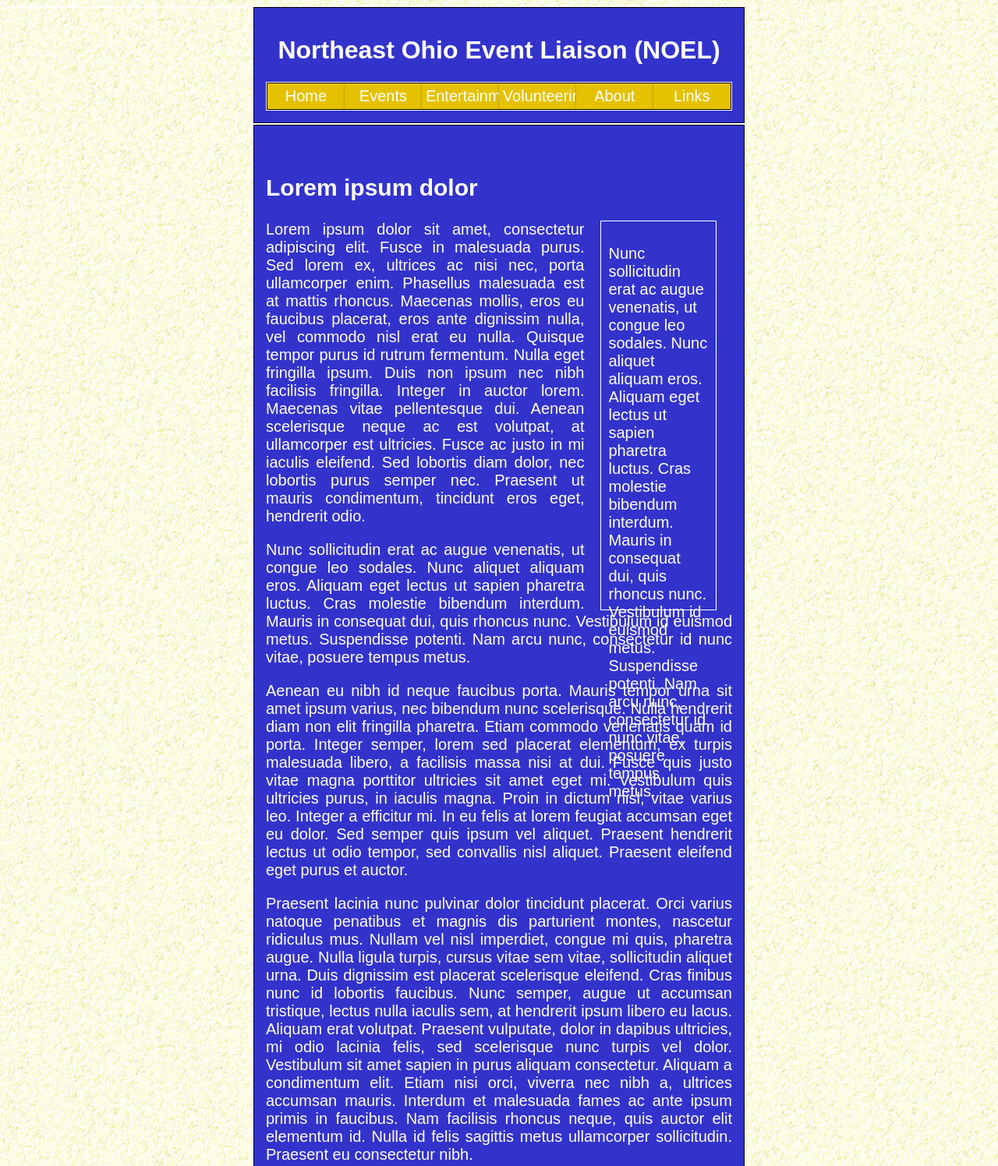
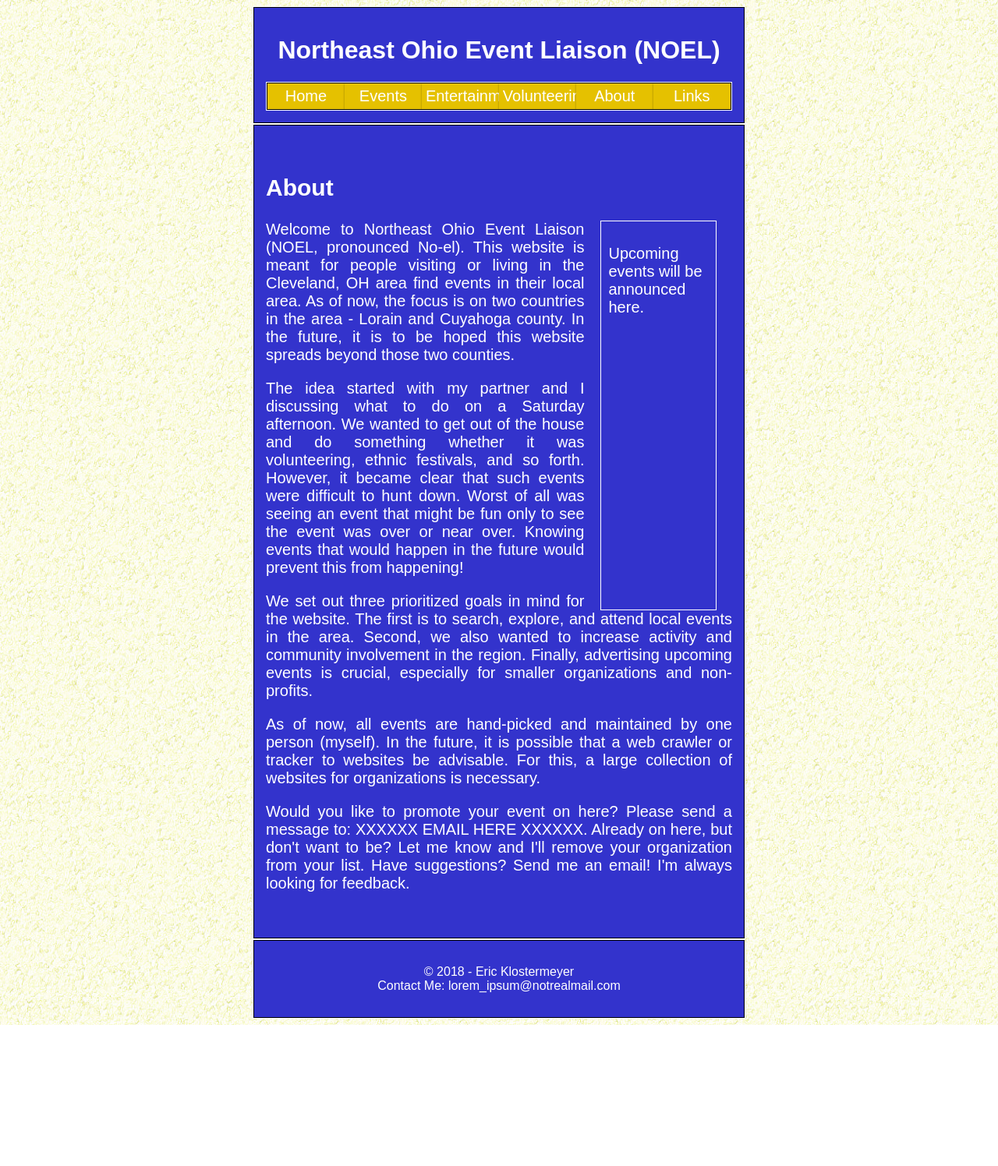
Before and after one commit to ecklost/HTML-Design-Project, a plain HTML site: page about.html in a window 1280 px wide. Shown: the top 1496 px of the page at 78% size. After the commit the page ends 1315 px from the top, so only its background shows below. Drawn offline with Linux system fonts and the light colour scheme.

Commit message:
Updated some files
yay

```diff
--- a/about.html
+++ b/about.html
@@ -15,7 +15,7 @@
 	</head>
 	<body>
 		<div class="row">
-			<div class="col-2">
+			<div class="col-2nb">
 			</div>
 			<div class="col-4">
 			<header class="header">
@@ -46,17 +46,17 @@
 			</div>
 			<div class="col-4">
 			<article class="article">
-				<br> <h2> Lorem ipsum dolor </h2>
+				<br> <h2> About </h2>
 				<div class="col-2up">
 					<section class="upcoming"> <!-- Change section name later -->
-						<p> Nunc sollicitudin erat ac augue venenatis, ut congue leo sodales. Nunc aliquet aliquam eros. Aliquam eget lectus ut sapien pharetra luctus. Cras molestie bibendum interdum. Mauris in consequat dui, quis rhoncus nunc. Vestibulum id euismod metus. Suspendisse potenti. Nam arcu nunc, consectetur id nunc vitae, posuere tempus metus.  </p>
+						<p> Upcoming events will be announced here.  </p>
 					</section>
 				</div>
-				<p> Lorem ipsum dolor sit amet, consectetur adipiscing elit. Fusce in malesuada purus. Sed lorem ex, ultrices ac nisi nec, porta ullamcorper enim. Phasellus malesuada est at mattis rhoncus. Maecenas mollis, eros eu faucibus placerat, eros ante dignissim nulla, vel commodo nisl erat eu nulla. Quisque tempor purus id rutrum fermentum. Nulla eget fringilla ipsum. Duis non ipsum nec nibh facilisis fringilla. Integer in auctor lorem. Maecenas vitae pellentesque dui. Aenean scelerisque neque ac est volutpat, at ullamcorper est ultricies. Fusce ac justo in mi iaculis eleifend. Sed lobortis diam dolor, nec lobortis purus semper nec. Praesent ut mauris condimentum, tincidunt eros eget, hendrerit odio.  </p>
-				<p> Nunc sollicitudin erat ac augue venenatis, ut congue leo sodales. Nunc aliquet aliquam eros. Aliquam eget lectus ut sapien pharetra luctus. Cras molestie bibendum interdum. Mauris in consequat dui, quis rhoncus nunc. Vestibulum id euismod metus. Suspendisse potenti. Nam arcu nunc, consectetur id nunc vitae, posuere tempus metus. </p>
-				<p> Aenean eu nibh id neque faucibus porta. Mauris tempor urna sit amet ipsum varius, nec bibendum nunc scelerisque. Nulla hendrerit diam non elit fringilla pharetra. Etiam commodo venenatis quam id porta. Integer semper, lorem sed placerat elementum, ex turpis malesuada libero, a facilisis massa nisi at dui. Fusce quis justo vitae magna porttitor ultricies sit amet eget mi. Vestibulum quis ultricies purus, in iaculis magna. Proin in dictum nisl, vitae varius leo. Integer a efficitur mi. In eu felis at lorem feugiat accumsan eget eu dolor. Sed semper quis ipsum vel aliquet. Praesent hendrerit lectus ut odio tempor, sed convallis nisl aliquet. Praesent eleifend eget purus et auctor. </p>
-				<p> Praesent lacinia nunc pulvinar dolor tincidunt placerat. Orci varius natoque penatibus et magnis dis parturient montes, nascetur ridiculus mus. Nullam vel nisl imperdiet, congue mi quis, pharetra augue. Nulla ligula turpis, cursus vitae sem vitae, sollicitudin aliquet urna. Duis dignissim est placerat scelerisque eleifend. Cras finibus nunc id lobortis faucibus. Nunc semper, augue ut accumsan tristique, lectus nulla iaculis sem, at hendrerit ipsum libero eu lacus. Aliquam erat volutpat. Praesent vulputate, dolor in dapibus ultricies, mi odio lacinia felis, sed scelerisque nunc turpis vel dolor. Vestibulum sit amet sapien in purus aliquam consectetur. Aliquam a condimentum elit. Etiam nisi orci, viverra nec nibh a, ultrices accumsan mauris. Interdum et malesuada fames ac ante ipsum primis in faucibus. Nam facilisis rhoncus neque, quis auctor elit elementum id. Nulla id felis sagittis metus ullamcorper sollicitudin. Praesent eu consectetur nibh. </p>
-				<p> Duis et lacus at est accumsan laoreet. Fusce lacus odio, semper sed fermentum ut, venenatis malesuada orci. Nulla facilisi. Suspendisse posuere convallis diam non tincidunt. Donec vitae turpis malesuada, egestas neque eu, ultrices eros. Aliquam feugiat id metus at varius. Ut posuere, elit at tempor pharetra, sem mauris dignissim turpis, et eleifend nulla mauris vel elit. Aliquam in erat erat. Integer malesuada nulla ac dui placerat pretium.  </p>
+				<p> Welcome to Northeast Ohio Event Liaison (NOEL, pronounced No-el). This website is meant for people visiting or living in the Cleveland, OH area find events in their local area. As of now, the focus is on two countries in the area - Lorain and Cuyahoga county. In the future, it is to be hoped this website spreads beyond those two counties.
+				<p> The idea started with my partner and I discussing what to do on a Saturday afternoon. We wanted to get out of the house and do something whether it was volunteering, ethnic festivals, and so forth. However, it became clear that such events were difficult to hunt down. Worst of all was seeing an event that might be fun only to see the event was over or near over. Knowing events that would happen in the future would prevent this from happening! </p>
+				<p> We set out three prioritized goals in mind for the website. The first is to search, explore, and attend local events in the area. Second, we also wanted to increase activity and community involvement in the region. Finally, advertising upcoming events is crucial, especially for smaller organizations and non-profits. </p>
+				<p> As of now, all events are hand-picked and maintained by one person (myself). In the future, it is possible that a web crawler or tracker to websites be advisable. For this, a large collection of websites for organizations is necessary.</p>
+				<p> Would you like to promote your event on here? Please send a message to: XXXXXX EMAIL HERE XXXXXX. Already on here, but don't want to be? Let me know and I'll remove your organization from your list. Have suggestions? Send me an email! I'm always looking for feedback. </p>
 				<br>
 			</article>
 			</div>
```
Also changed, not shown: index.html (+7 -7 lines).
